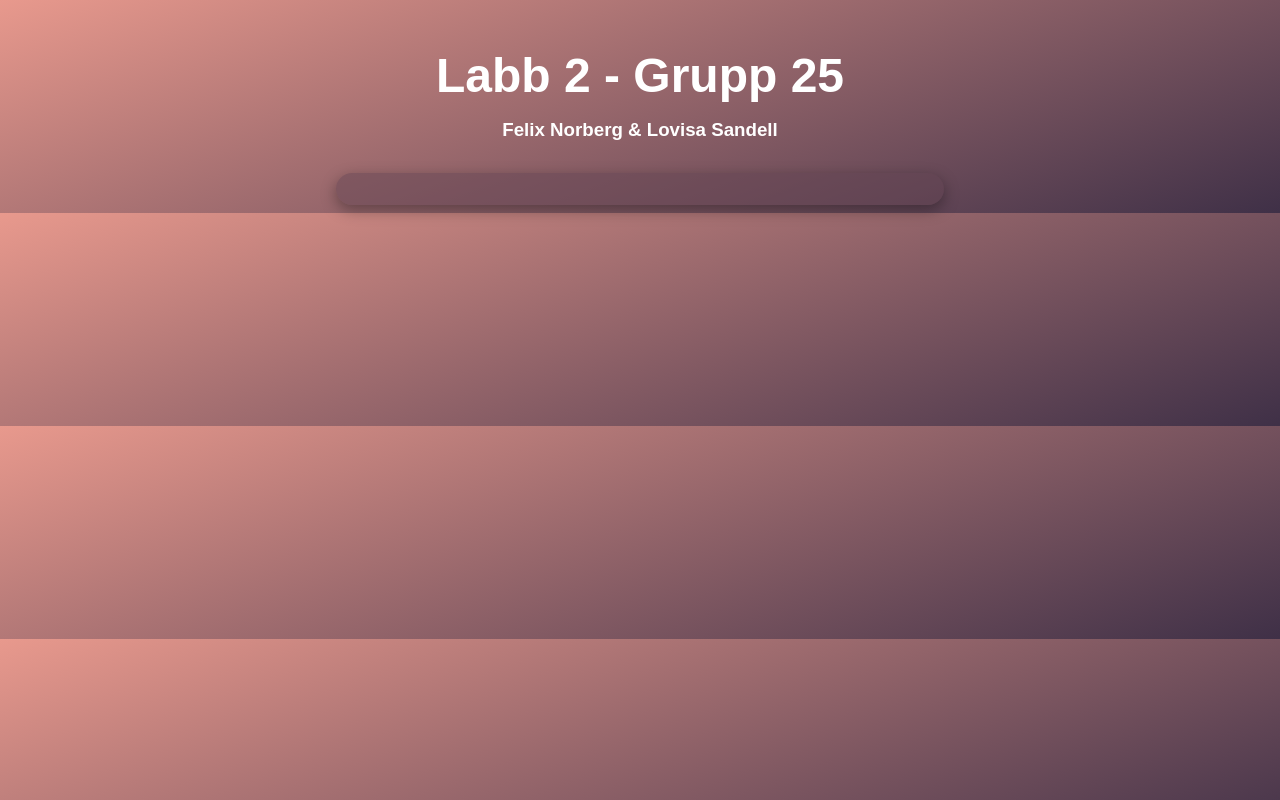
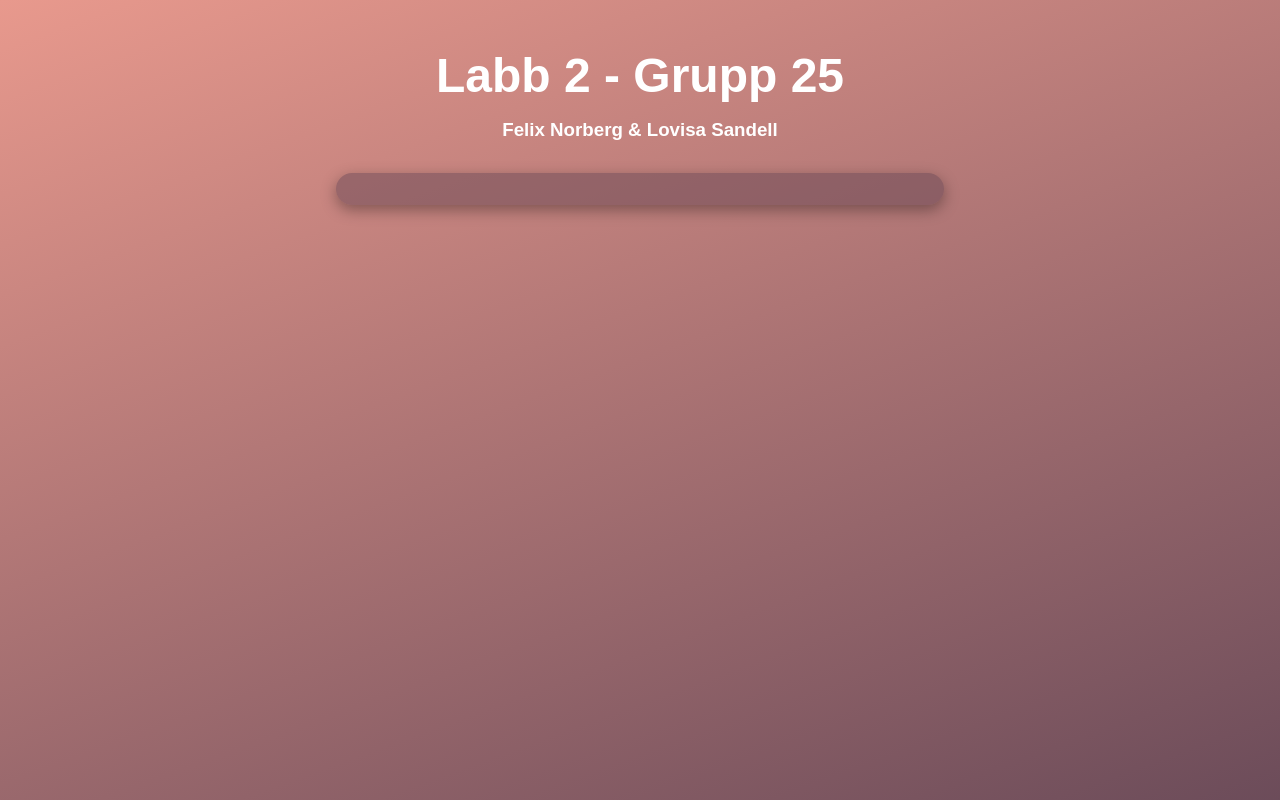
Before and after one commit to fiskpappa/gik339--25--Labb2, a plain HTML site: page client/index.html in a window 1280 px wide. Shown: the top 800 px of the page. Drawn offline with Linux system fonts and the light colour scheme; no server answers.

Commit message:
liten justering

```diff
--- a/client/stylesheet.css
+++ b/client/stylesheet.css
@@ -1,7 +1,7 @@
 body {
   font-family: Arial, Helvetica, sans-serif;
   color: #ffffff;
-  height: 100%;
+  height: 150vh;
   background: linear-gradient(-20deg, #3f3047, #e8998d);
 }
 
```
